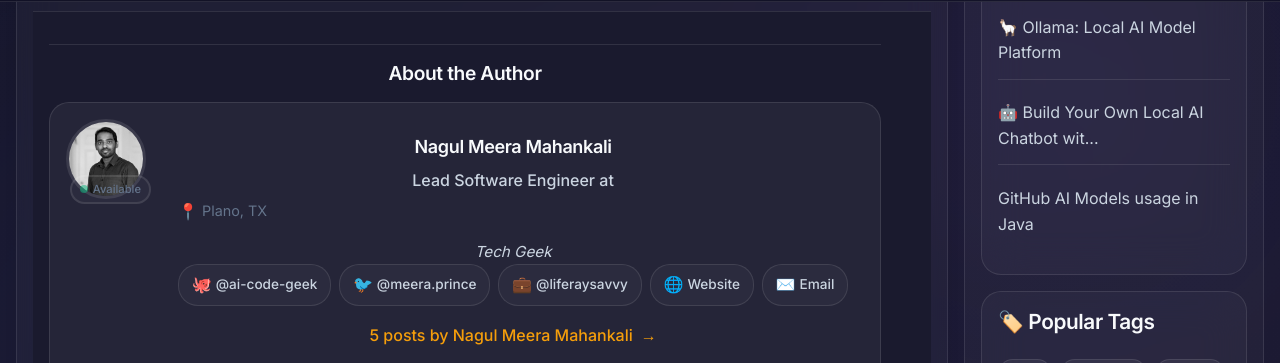
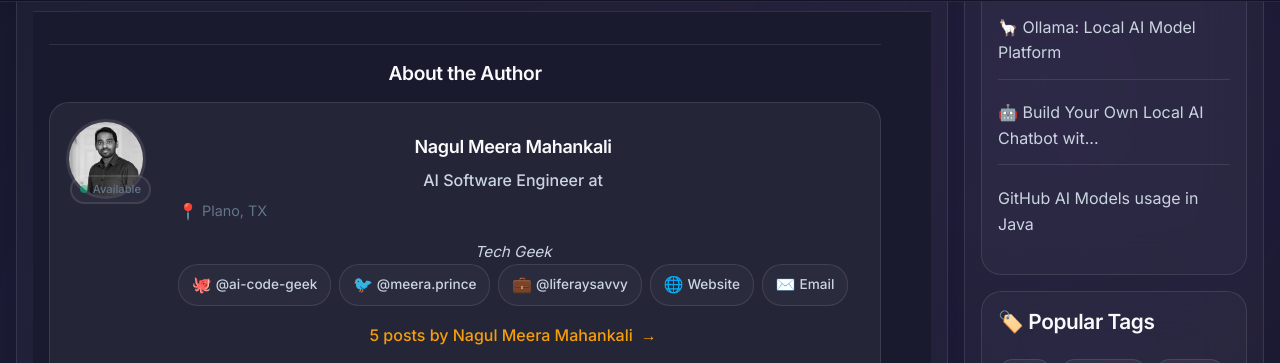
Before and after one commit to AI-Code-Geek/ai-code-geek.github.io, a Jekyll site: the page built from _posts/2025-06-18-ollama-local-ai-model-platform.md, in a window 1280 px wide and 900 px high, scrolled down 5286 px. Shown: the part 90-453 px from the top of the window. Built offline with Jekyll 4.4.1, drawn with Linux system fonts in a browser that asks for light colours.

Commit message:
First commit

```diff
--- a/_data/authors.yml
+++ b/_data/authors.yml
@@ -4,7 +4,7 @@
   name: "Nagul Meera Mahankali"
   bio: "Tech Geek"
   avatar: "/assets/images/author.jpg"
-  job_title: "Lead Software Engineer"
+  job_title: "AI Software Engineer"
   company: ""
   location: "Plano, TX"
   social:
```
